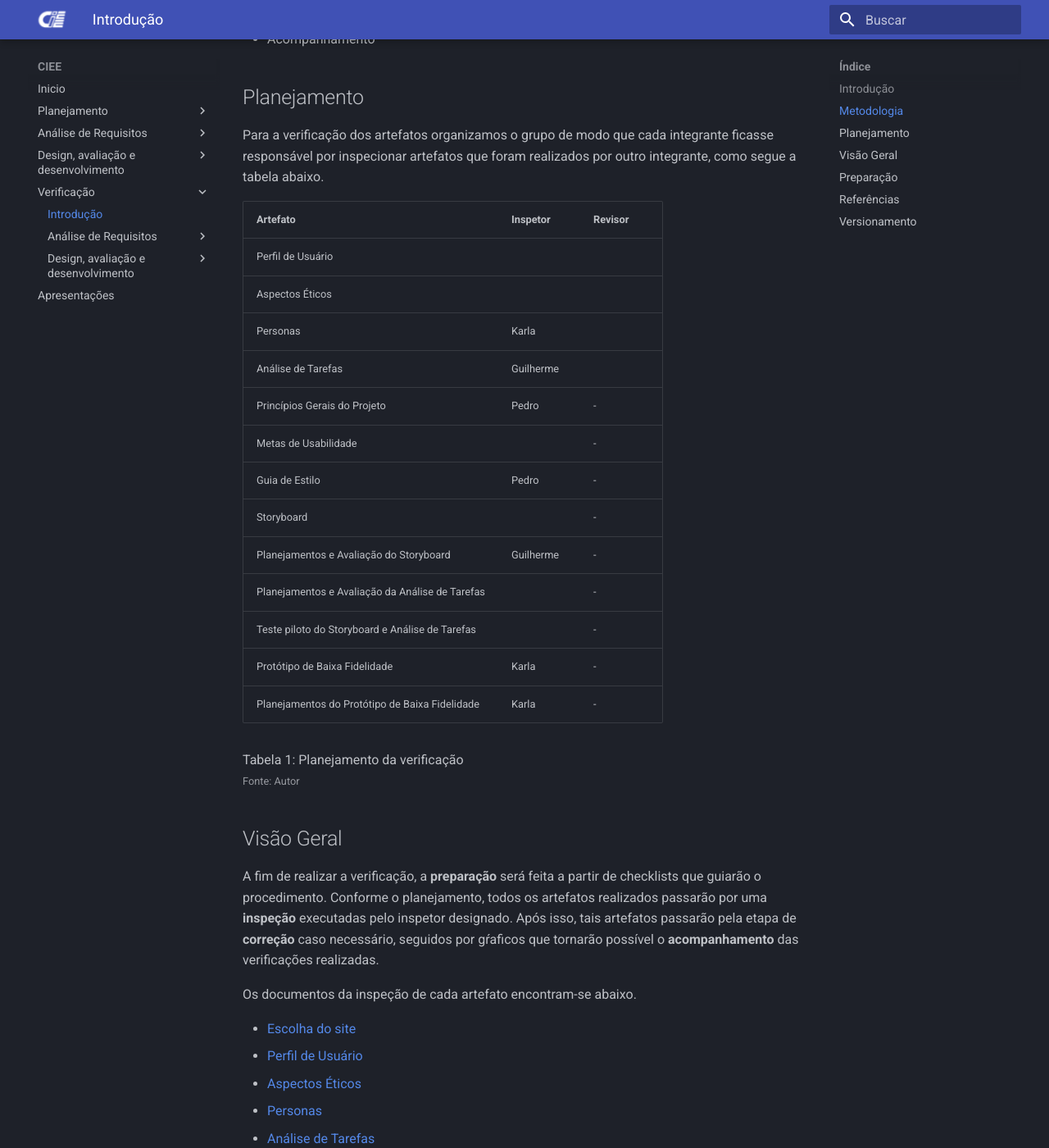
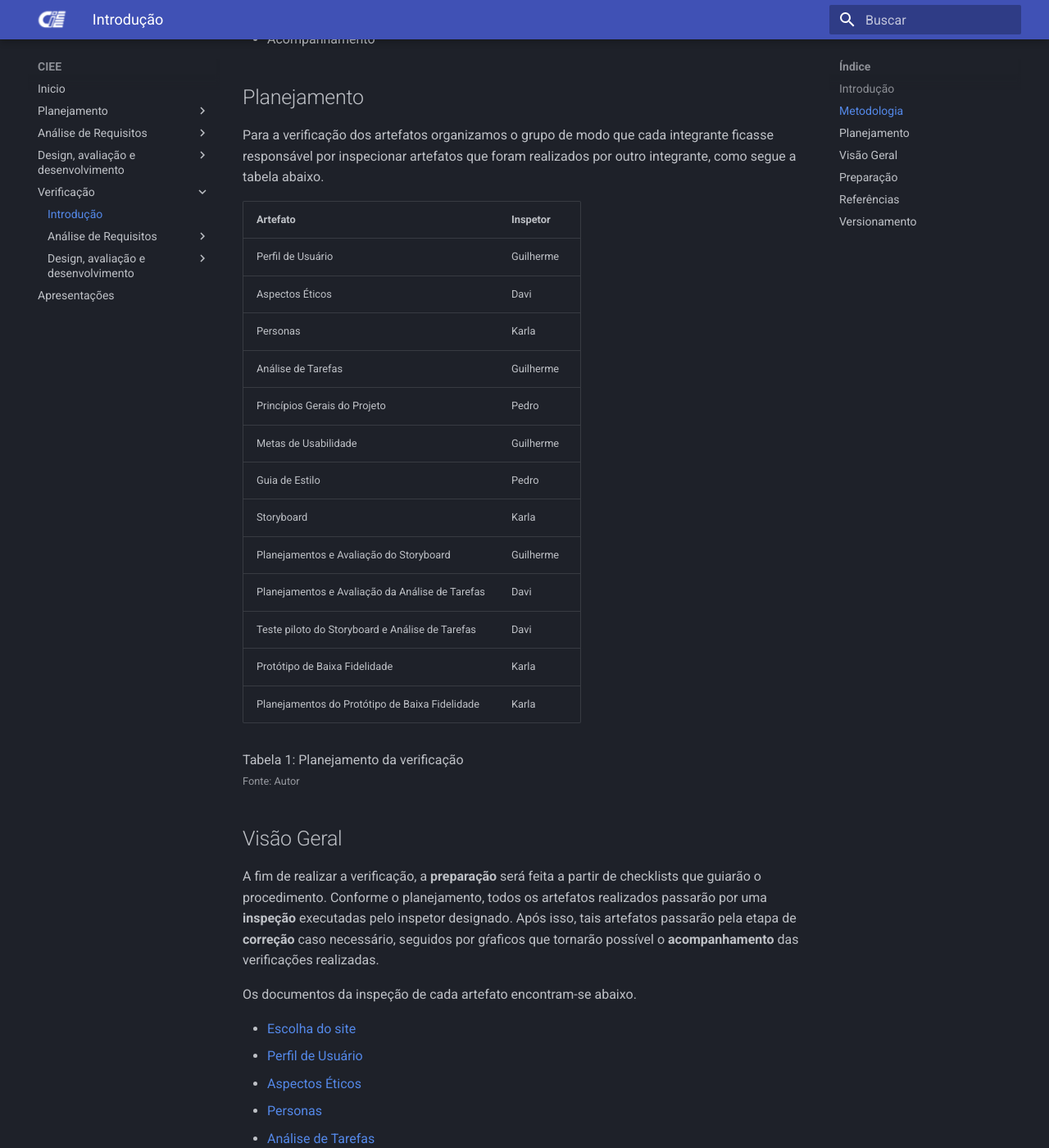
Before and after one commit to JoaoGElvas/2022.1-CIEE, an MkDocs documentation site: the page built from docs/Verificacao_dos_artefatos/introducao.md, in a window 1280 px wide and 1400 px high, scrolled down 675 px. Shown: the whole window at 82% size. Built offline with MkDocs 1.6.1 and Material for MkDocs 9.7.7, drawn with Linux system fonts in a browser that asks for light colours.

Commit message:
Fix Introducao verificacao

```diff
--- a/docs/Verificacao_dos_artefatos/introducao.md
+++ b/docs/Verificacao_dos_artefatos/introducao.md
@@ -17,21 +17,21 @@ Existem diferentes técnicas para a realização da verificação, como Inspeç
 
 Para a verificação dos artefatos organizamos o grupo de modo que cada integrante ficasse responsável por inspecionar artefatos que foram realizados por outro integrante, como segue a tabela abaixo.
 
-| Artefato | Inspetor | Revisor|
-|--|--|--|
-| Perfil de Usuário |  |
-| Aspectos Éticos |  |
-| Personas | Karla |
+| Artefato | Inspetor |
+|--|--|
+| Perfil de Usuário | Guilherme |
+| Aspectos Éticos | Davi |
+| Personas | Karla | Davi |
 | Análise de Tarefas | Guilherme |
-| Princípios Gerais do Projeto | Pedro | - |
-| Metas de Usabilidade |  | - |
-| Guia de Estilo | Pedro | - |
-| Storyboard |  | - |
-| Planejamentos e Avaliação do Storyboard | Guilherme | - |
-| Planejamentos e Avaliação da Análise de Tarefas |  | - |
-| Teste piloto do Storyboard e Análise de Tarefas |  | - |
-| Protótipo de Baixa Fidelidade  | Karla | - |
-| Planejamentos do Protótipo de Baixa Fidelidade | Karla | - |
+| Princípios Gerais do Projeto | Pedro |
+| Metas de Usabilidade | Guilherme |
+| Guia de Estilo | Pedro |
+| Storyboard | Karla |
+| Planejamentos e Avaliação do Storyboard | Guilherme |
+| Planejamentos e Avaliação da Análise de Tarefas | Davi |
+| Teste piloto do Storyboard e Análise de Tarefas | Davi |
+| Protótipo de Baixa Fidelidade  | Karla |
+| Planejamentos do Protótipo de Baixa Fidelidade | Karla |
 
 Tabela 1: Planejamento da verificação <br>
 <small>Fonte: Autor</small>
--- a/mkdocs.yml
+++ b/mkdocs.yml
@@ -44,7 +44,6 @@ nav:
     - Análise de Requisitos:
       - Aspectos Éticos: Verificacao_dos_artefatos/aspectos_eticos.md
       - Perfil de Usuário: Verificacao_dos_artefatos/perfil_usuario.md
-      - Aspectos Éticos: Verificacao_dos_artefatos/aspectos_eticos.md
       - Personas: Verificacao_dos_artefatos/personas.md
       - Análise de Tarefas: Verificacao_dos_artefatos/Analise_tarefas.md
       - Princípios Gerais do Projeto: Verificacao_dos_artefatos/principios_gerais_projeto.md
```
